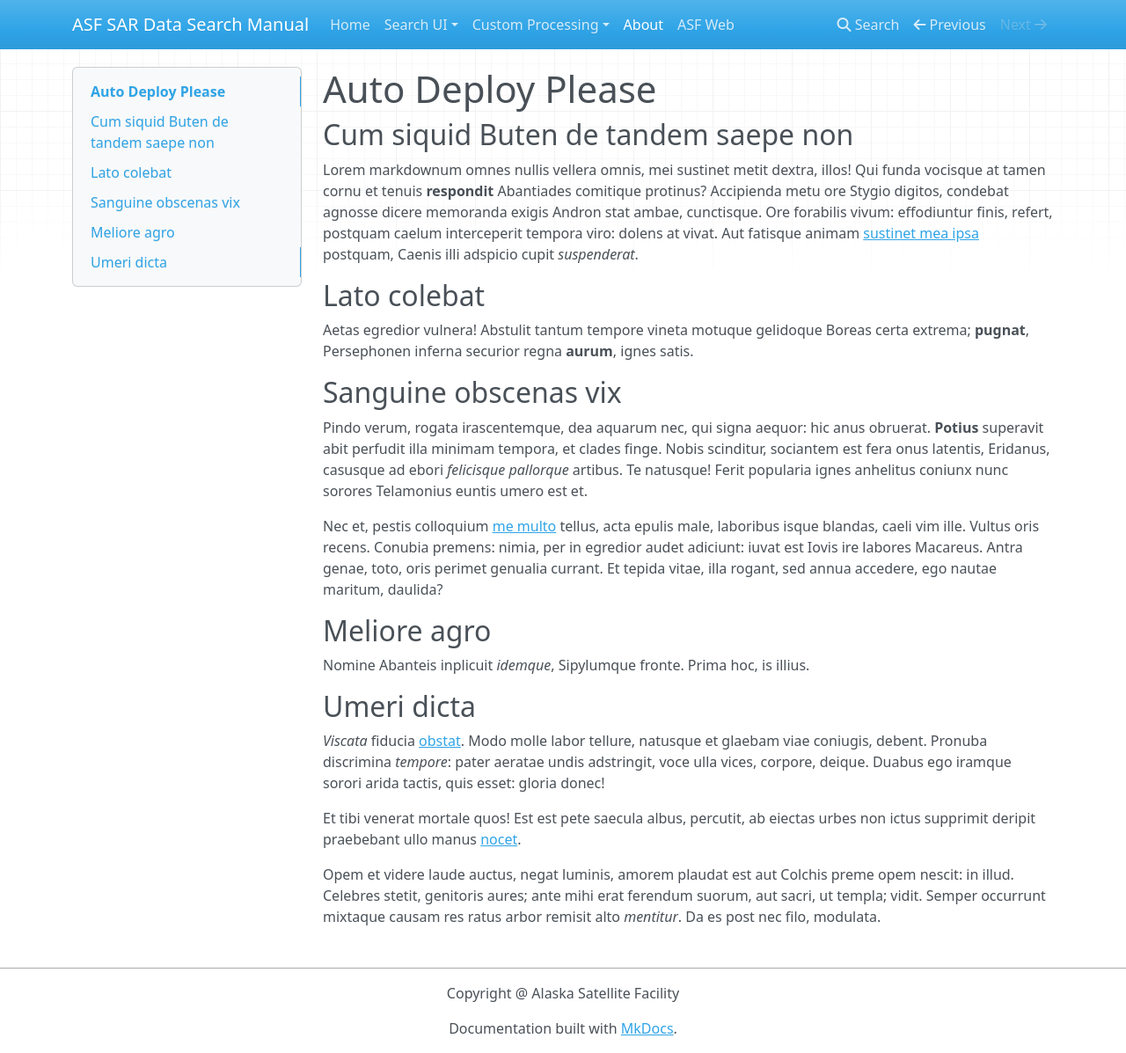
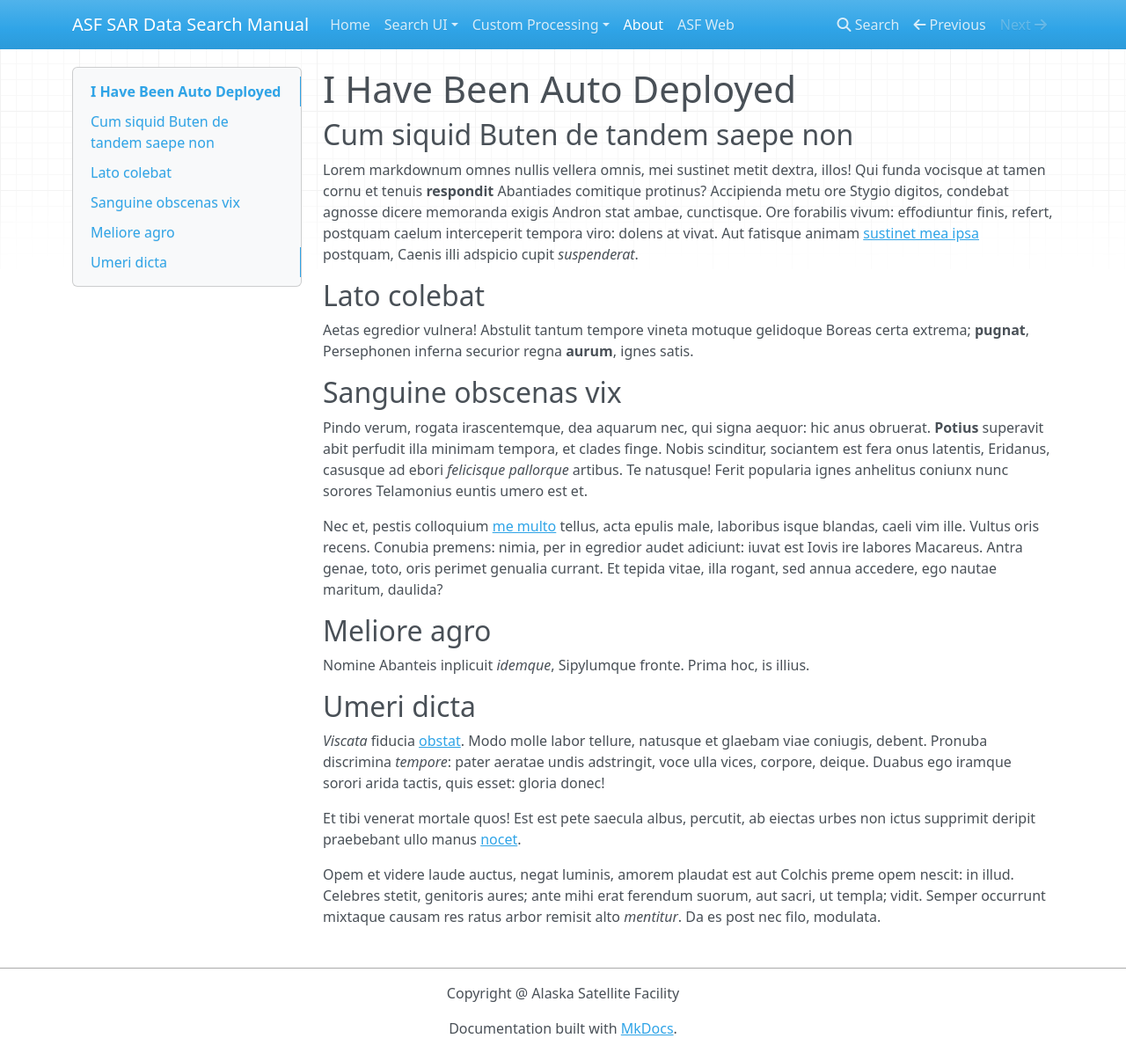
Before and after one commit to asfadmin/Discovery-asf-data-search-manual, an MkDocs documentation site: the page built from markdown-docs/about.md, in a window 1280 px wide and 1197 px high. Shown: the whole window at 88% size. Built offline with MkDocs 1.6.1, drawn with Linux system fonts in a browser that asks for light colours; nearby versions of some CDN libraries.

Commit message:
WIP Testing Build

```diff
--- a/markdown-docs/about.md
+++ b/markdown-docs/about.md
@@ -1,4 +1,4 @@
-# Auto Deploy Please
+# I Have Been Auto Deployed
 
 ## Cum siquid Buten de tandem saepe non
 
```
